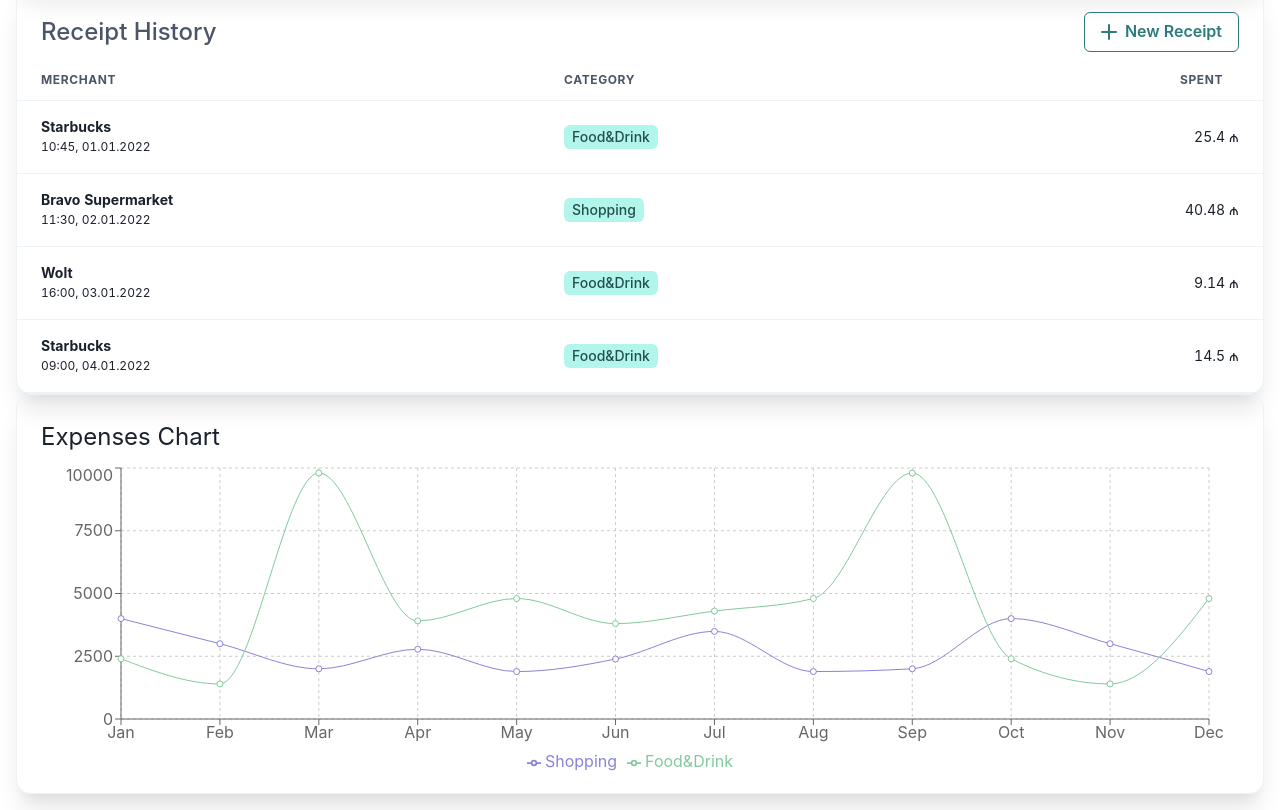
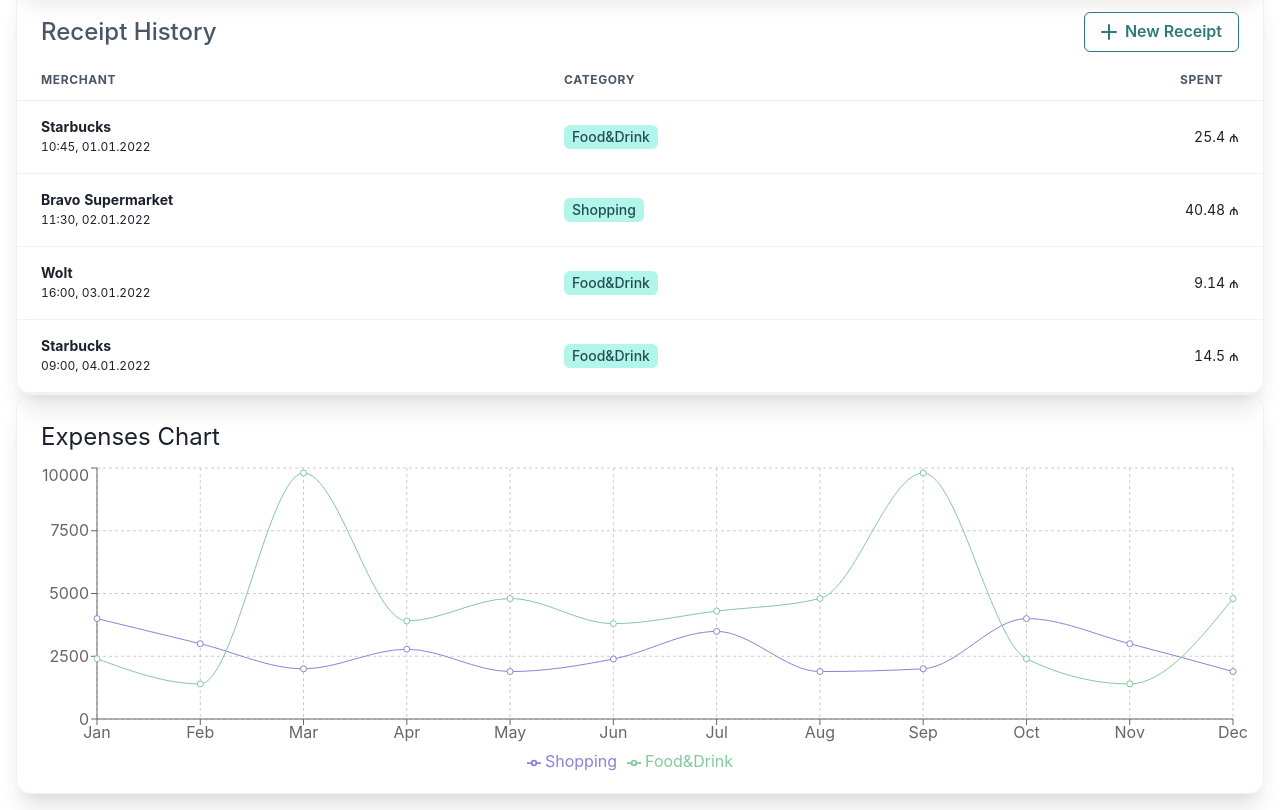
Before and after one commit to iamemil/ExpenseTracker, a React (Create React App) app in the folder expensetracker-frontend/: page /dashboard in a window 1280 px wide. Shown: the part 265-1075 px from the top of the page. Built offline with nearby package versions, Linux system fonts and the light colour scheme.

Commit message:
fixed padding for chart

```diff
--- a/expensetracker-frontend/src/components/ReceiptChart.jsx
+++ b/expensetracker-frontend/src/components/ReceiptChart.jsx
@@ -69,8 +69,8 @@ export default function ReceiptChart() {
         },
     ];
     return (
-        <Box border='1px' borderColor='gray.100' borderRadius='15px' width={'full'} boxShadow={'xl'} height={'400px'} p={6} mb={4}>
-            <Text fontSize={'2xl'} color={'gray.800'} mb={2}>Expenses Chart</Text>
+        <Box border='1px' borderColor='gray.100' borderRadius='15px' width={'full'} boxShadow={'xl'} height={'400px'} py={6} mb={4}>
+            <Text fontSize={'2xl'} color={'gray.800'} mb={2} pl={6}>Expenses Chart</Text>
             <ResponsiveContainer width="100%" height="90%">
                 <LineChart
                     width={500}
```
